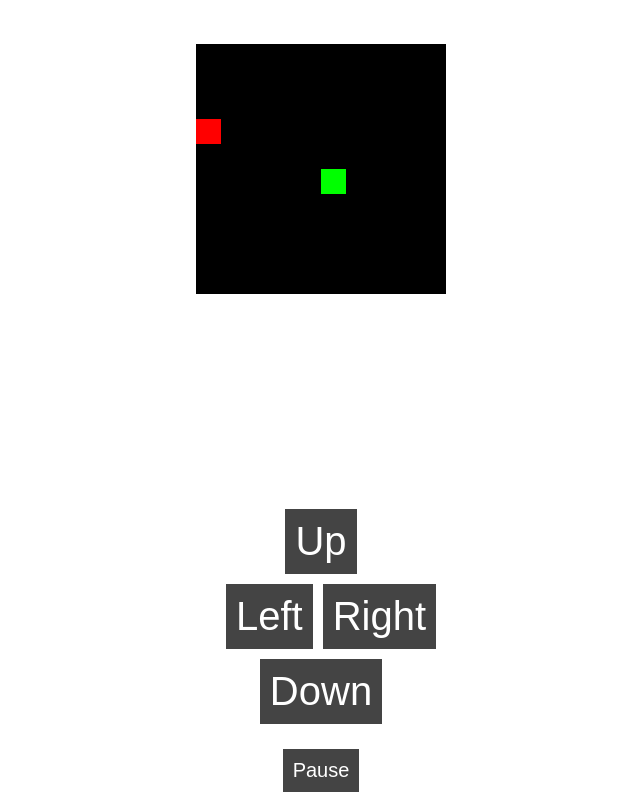
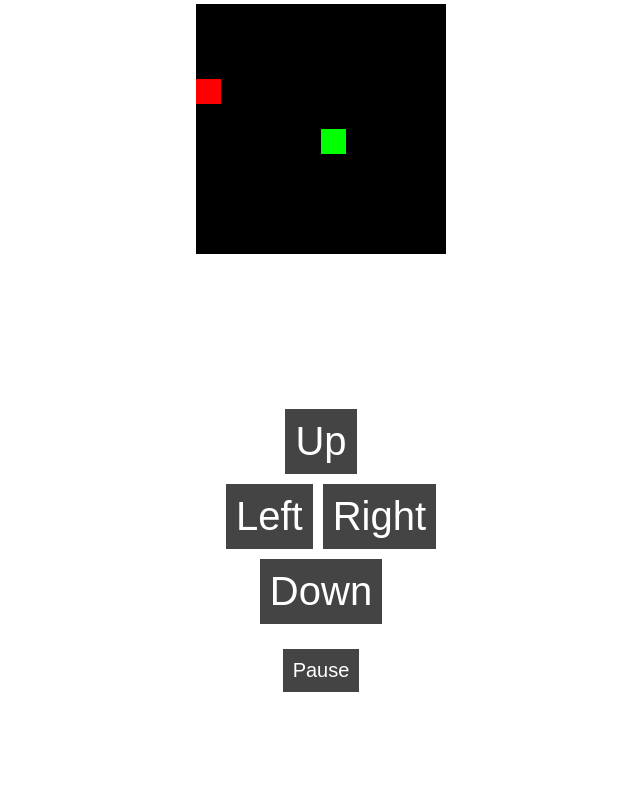
Before and after one commit to Makariem/snake, a plain HTML site: page index.html in a window 1280 px wide. Shown: the part 351-1151 px from the top of the page, without its empty margins (319-959 px from the left). After the commit the page ends 1051 px from the top, so only its background shows below. Drawn offline with Linux system fonts and the light colour scheme.

Commit message:
Update index.html

```diff
--- a/index.html
+++ b/index.html
@@ -29,7 +29,6 @@
         display: flex;
         justify-content: center;
         align-items: center;
-        margin-top: 20px;
       }
 
       .control-btn {
@@ -83,7 +82,7 @@
         display: flex;
         justify-content: center;
         align-items: center;
-        height: 80vh;
+        height: 70vh;
       }
     </style>
   </head>
@@ -172,7 +171,7 @@
           .getElementById("pauseBtn")
           .addEventListener("click", togglePause);
 
-        intervalId = setInterval(update, 400); // Game updates every 100ms
+        intervalId = setInterval(update, 200); // Game updates every 100ms
       };
 
       function update() {
```
